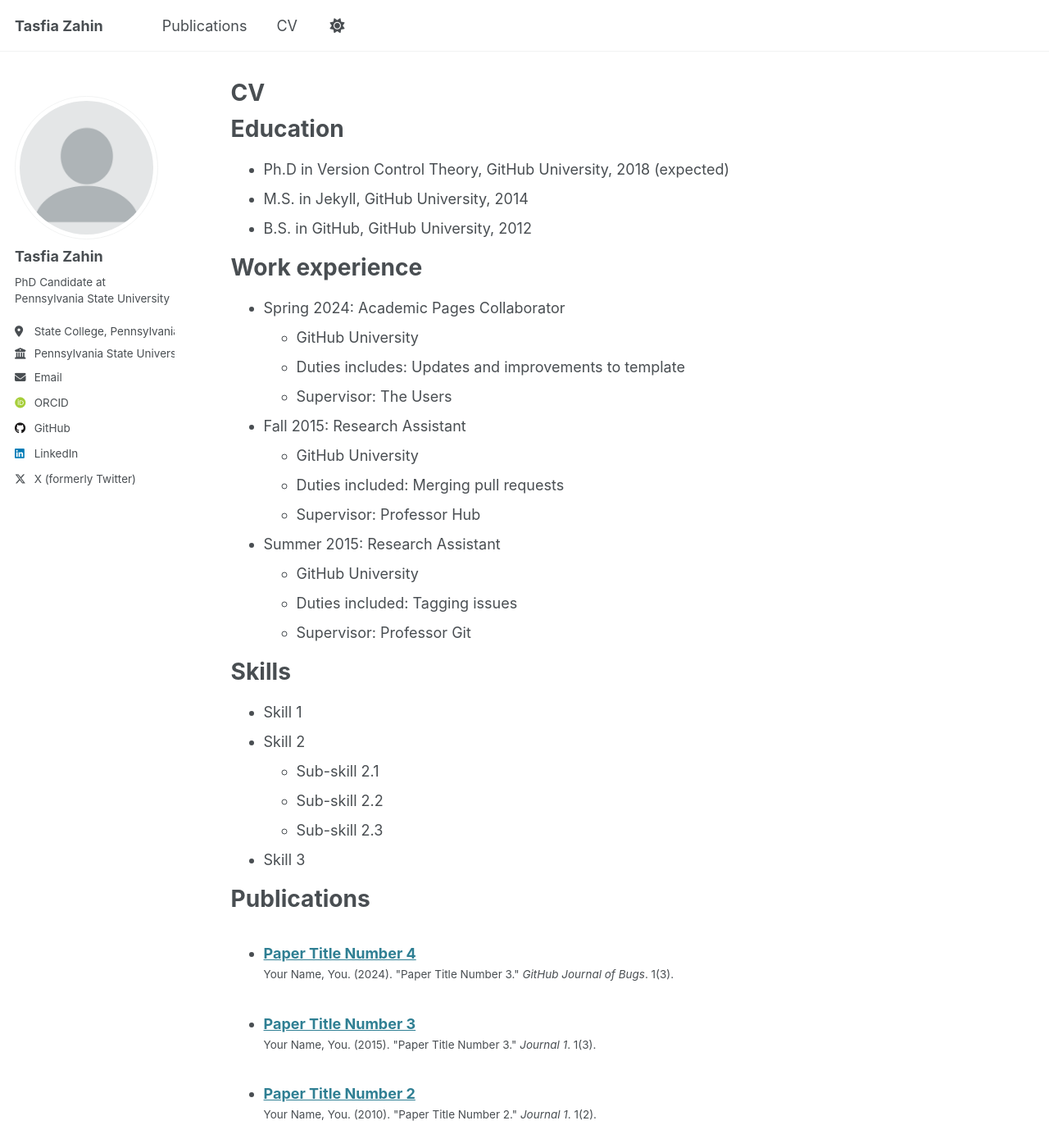
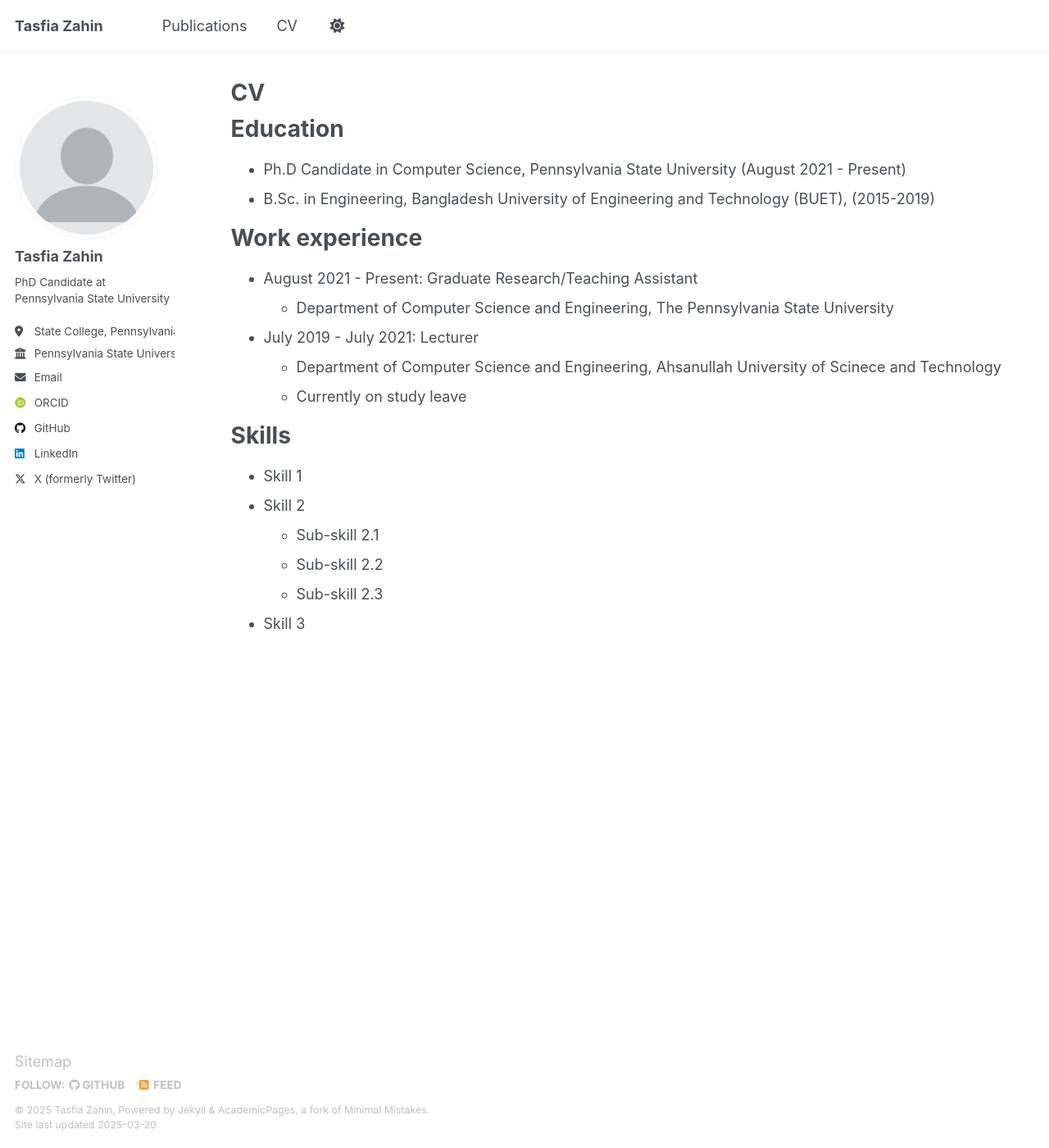
Before and after one commit to TasfiaZahin/TasfiaZahin.github.io, a Jekyll site: the page built from _pages/cv.md, in a window 1280 px wide and 1400 px high. Shown: the whole window at 82% size. Built offline with Jekyll 4.4.1, drawn with Linux system fonts in a browser that asks for light colours; some web fonts are replaced; some of the changed text lies outside the part shown.

Commit message:
education and experience updated

```diff
--- a/_pages/cv.md
+++ b/_pages/cv.md
@@ -11,18 +11,20 @@ redirect_from:
 
 Education
 ======
-* Ph.D in Version Control Theory, GitHub University, 2018 (expected)
-* M.S. in Jekyll, GitHub University, 2014
-* B.S. in GitHub, GitHub University, 2012
+* Ph.D Candidate in Computer Science, Pennsylvania State University (August 2021 - Present)
+* B.Sc. in Engineering, Bangladesh University of Engineering and Technology (BUET), (2015-2019)
 
 Work experience
 ======
-* Spring 2024: Academic Pages Collaborator
-  * GitHub University
-  * Duties includes: Updates and improvements to template
-  * Supervisor: The Users
+* August 2021 - Present: Graduate Research/Teaching Assistant
+  * Department of Computer Science and Engineering, The Pennsylvania State University
 
-* Fall 2015: Research Assistant
+* July 2019 - July 2021: Lecturer
+  * Department of Computer Science and Engineering, Ahsanullah University of Scinece and Technology
+  * Currently on study leave
+
+
+<!-- * Fall 2015: Research Assistant
   * GitHub University
   * Duties included: Merging pull requests
   * Supervisor: Professor Hub
@@ -30,7 +32,7 @@ Work experience
 * Summer 2015: Research Assistant
   * GitHub University
   * Duties included: Tagging issues
-  * Supervisor: Professor Git
+  * Supervisor: Professor Git -->
 
 Skills
 ======
@@ -41,7 +43,7 @@ Skills
   * Sub-skill 2.3
 * Skill 3
 
-Publications
+<!-- Publications
 ======
   <ul>{% for post in site.publications reversed %}
     {% include archive-single-cv.html %}
@@ -61,4 +63,4 @@ Teaching
 
 Service and leadership
 ======
-* Currently signed in to 43 different slack teams
+* Currently signed in to 43 different slack teams -->
```
Also changed, not shown: _pages/about.md (+0 -1 lines).
